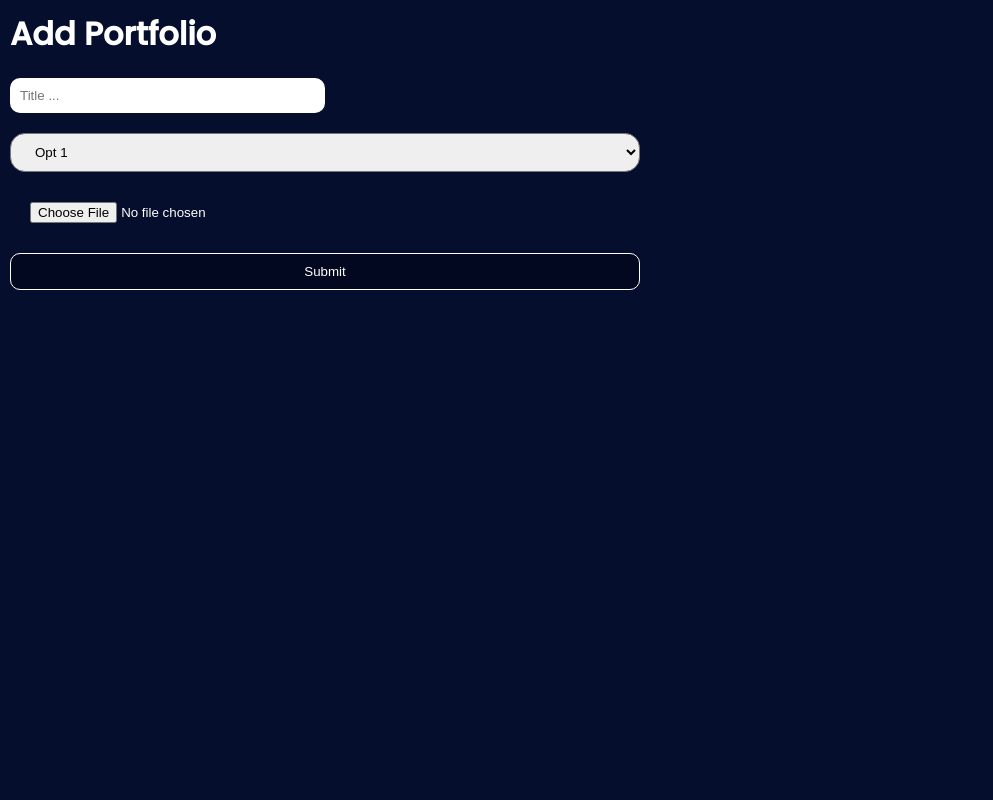
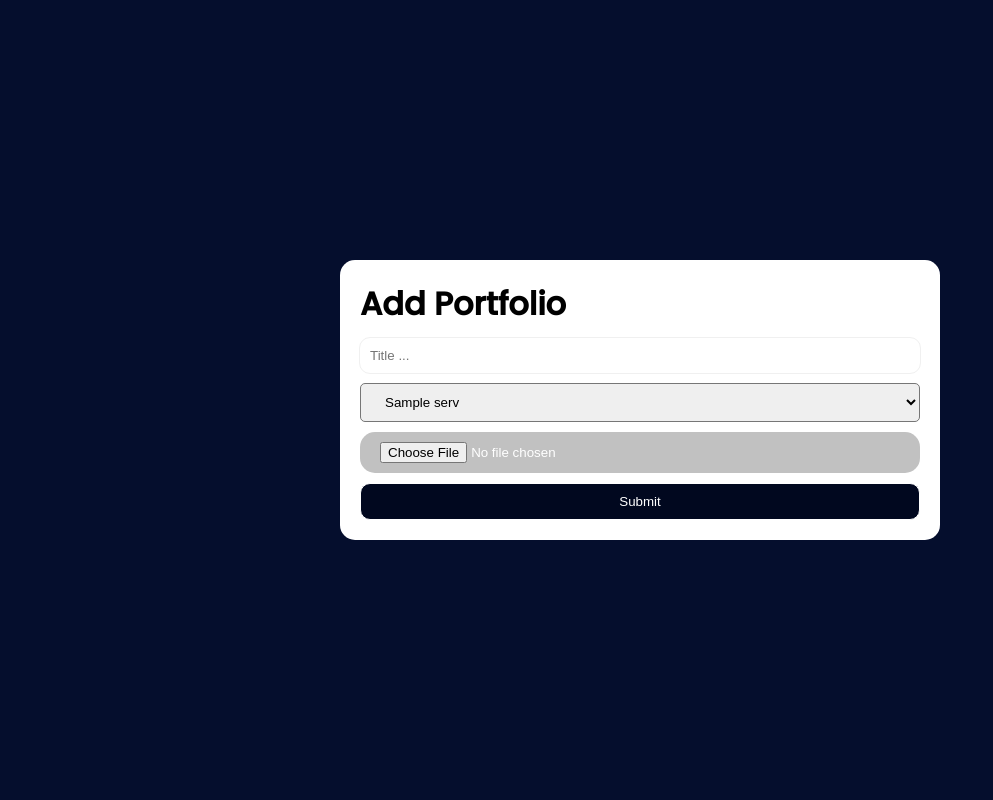
Before and after one commit to badrjlil/creastation_website, a PHP site: page /admin/operations/portfolio/addPortfolio.php in a window 1280 px wide. Shown: the whole page, without its empty margins (0-993 px from the left). Run offline with PHP 8.4, Linux system fonts and the light colour scheme; tables that the repository leaves empty or names only in its code hold one stand-in row (values such as "Sample post").

Commit message:
extra design 2

```diff
--- a/admin/index.php
+++ b/admin/index.php
@@ -93,7 +93,7 @@ require_once("../assets/php/connect.php");
     </div>
 
 
-    <div id="dashboard" class="dashboard hide"> <!--TODO: remove hide-->
+    <div id="dashboard" class="dashboard">
       <div class="app-main">
         <div class="main-header-line">
           <h1>Dashboard</h1>
@@ -338,7 +338,7 @@ require_once("../assets/php/connect.php");
       </div>
     </div>
 
-    <div id="portfolio" class="portfolio app-main"> <!--TODO: add 'hide here'-->
+    <div id="portfolio" class="portfolio app-main hide">
       <div class="main-header-line">
         <h1>Portfolio</h1>
       </div>
@@ -374,7 +374,7 @@ require_once("../assets/php/connect.php");
                 <?= $portf['serv_title'] ?>
               </h6>
               <div class="portfolio-buttons">
-                <a href="">
+                <a href="./operations/portfolio/editPortfolio.php?id=<?= $portf['id'] ?>">
                   <i class="ri-file-edit-line"></i>
                 </a>
                 <a href="">
--- a/admin/operations/blog/addblog.php
+++ b/admin/operations/blog/addblog.php
@@ -16,7 +16,7 @@
             <h1>Add blog
             </h1>
             <div class="input-and-save">
-                <input type="text" value="" ?>/>
+                <input type="text" value="" placeholder="Title here ..." />
                 <input type="submit">
             </div>
             <textarea class="editor" placeholder="Write your blog here">
--- a/admin/operations/blog/editblog.php
+++ b/admin/operations/blog/editblog.php
@@ -25,9 +25,9 @@ $blog = mysqli_fetch_assoc($blogs);
                 <?= $blog['title'] ?>'
             </h1>
             <div class="input-and-save">
-                <input type="text" value="<?= $blog['title'] ?>" ?>/>
+                <input type="text" value="<?= $blog['title'] ?>"/>
                 <input type="submit">
-            </div>
+                        </div>
             <textarea class="editor" placeholder="Write your blog here">
                 <?= $blog['descr'] ?>
             </textarea>
--- a/admin/operations/portfolio/addPortfolio.php
+++ b/admin/operations/portfolio/addPortfolio.php
@@ -1,3 +1,6 @@
+<?php
+require_once("../../../assets/php/connect.php");
+?>
 <!DOCTYPE html>
 <html lang="en">
 
@@ -11,33 +14,33 @@
             height: 100vh;
         }
 
-        form {
-            height: 100%;
+        .editform {
+            height: fit-content !important;
+            width: 600px !important;
         }
 
         .inputs {
             display: flex;
             flex-direction: column;
-            width: 50%;
+            gap: 10px;
+            width: 100%;
         }
 
         .inputs input {
-            margin: 10px 0;
             padding: 10px 20px;
             border-radius: 15px;
+            width: 100% !important;
         }
 
         .inputs select {
-            margin: 10px 0;
             padding: 10px 20px;
-            border-radius: 15px;
+            border-radius: 5px;
         }
 
         .inputs input[type="file"] {
-            margin: 10px 0;
             padding: 10px 20px;
             border-radius: 15px;
-            color: #000;
+            background-color: #c1c1c1;
             color: white;
             border: none;
         }
@@ -52,7 +55,18 @@
             <div class="inputs">
                 <input type="text" value="" placeholder="Title ...">
                 <select name="serv" id="">
-                    <option value="1">Opt 1</option>
+                    <?php
+                    $SQL = "SELECT * FROM serv";
+                    $services = mysqli_query($connect, $SQL);
+                    var_dump($services);
+                    while ($service = mysqli_fetch_assoc($services)) {
+                        ?>
+                        <option value="<?= $service['serv_id'] ?>">
+                            <?= $service['serv_title'] ?>
+                        </option>
+                        <?php
+                    }
+                    ?>
                 </select>
                 <input type="file" value="" placeholder="Title ...">
                 <input type="submit">
--- a/assets/css/admin.css
+++ b/assets/css/admin.css
@@ -927,7 +927,15 @@ h6 {
 
 /**********************edit-add*********************/
 .editform {
-  width: 100%;
+  width: 90%;
+  height: 90%;
+  background-color: #fff;
+  position: absolute;
+  top: 50%;
+  left: 50%;
+  transform: translate(-50%, -50%);
+  border-radius: 15px;
+  padding: 10px;
 }
 .contentedit {
   width: 100%;
@@ -939,7 +947,7 @@ h6 {
   font-family: "Poppins", sans-serif;
 }
 .contentedit h1 {
-  color: white !important;
+  color: black !important;
   text-align: start;
 }
 
@@ -953,9 +961,9 @@ h6 {
   padding: 10px;
   border-radius: 10px;
   width: 50%;
+  background-color: #fff;
   border: none;
-  outline: none;
-  background-color: white;
+  outline: 1px solid #f0f0f0;
   color: #01081f;
 }
 
```
Also changed, not shown: admin/operations/portfolio/editportfolio.php (+33 -12 lines).
